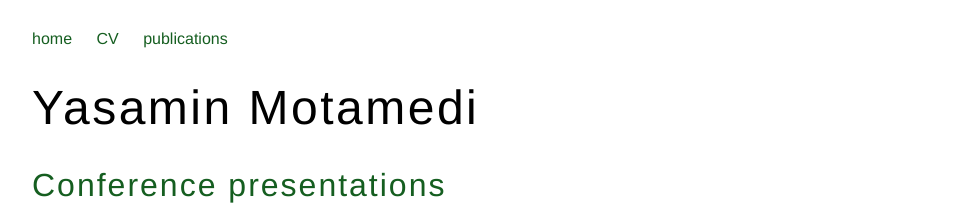
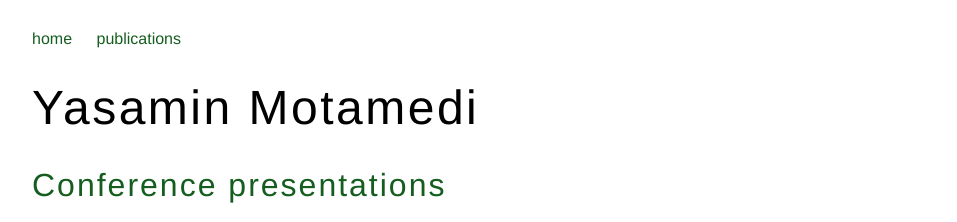
Before and after one commit to ymotamedi/ymotamedi.github.io, a Jekyll site: the page built from presentations.html, in a window 1280 px wide. Shown: the top 222 px of the page, without its empty margins (160-1117 px from the left). Built offline with Jekyll 4.4.1, drawn with Linux system fonts in a browser that asks for light colours.

Commit message:
don't show cv

```diff
--- a/_layouts/others.html
+++ b/_layouts/others.html
@@ -16,7 +16,7 @@
 	  <nav>
 <ul>
 <li><a href="/">home</a></li>
-<li><a href="/cv_Oct2020_web.pdf" target ='blank'>CV</a></li>
+<!--<li><a href="/cv_Oct2020_web.pdf" target ='blank'>CV</a></li>-->
 <li><a href="/publications.html">publications</a></li>
 <!--<li><a href="/presentations.html">presentations</a></li>-->
 
```
